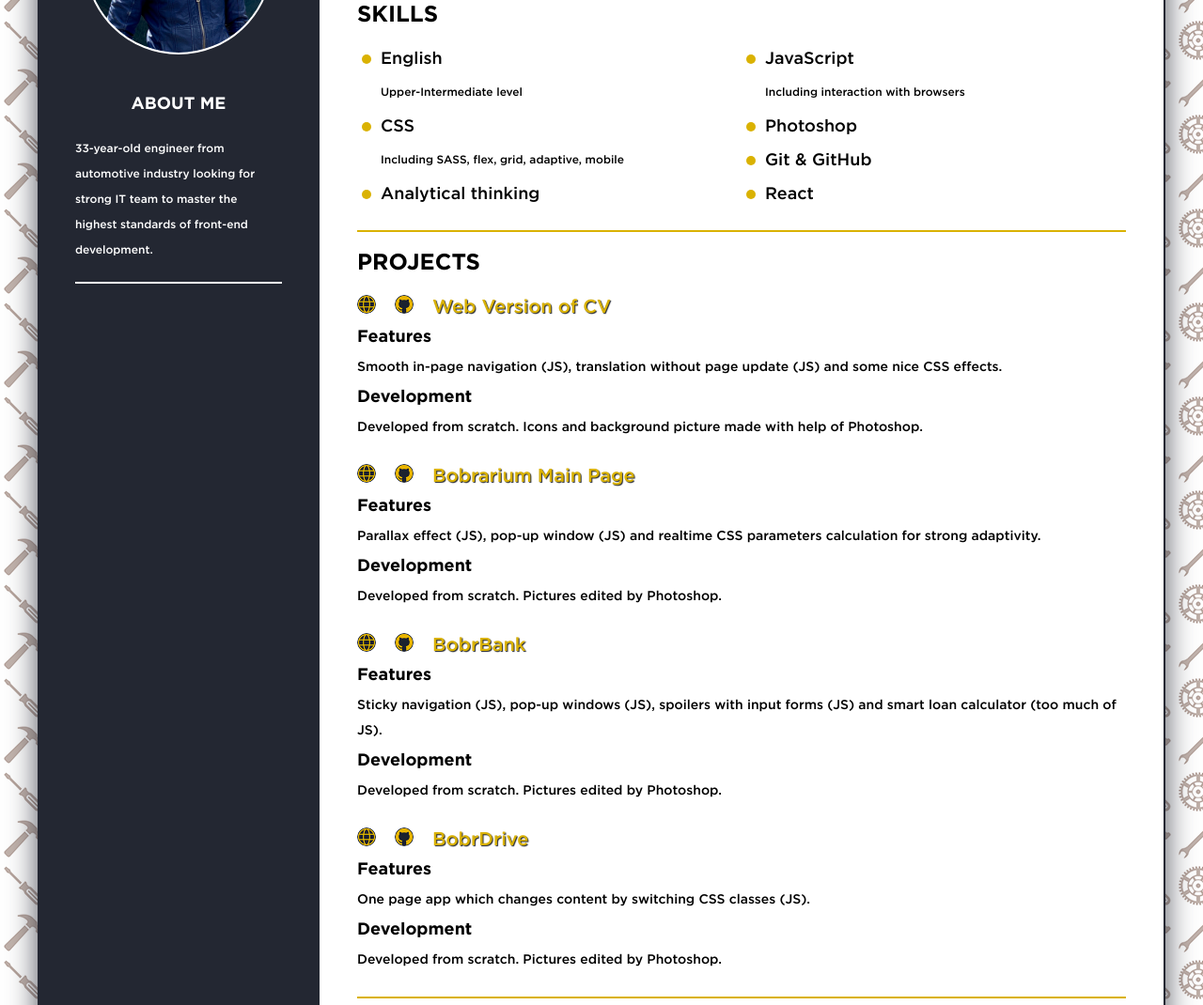
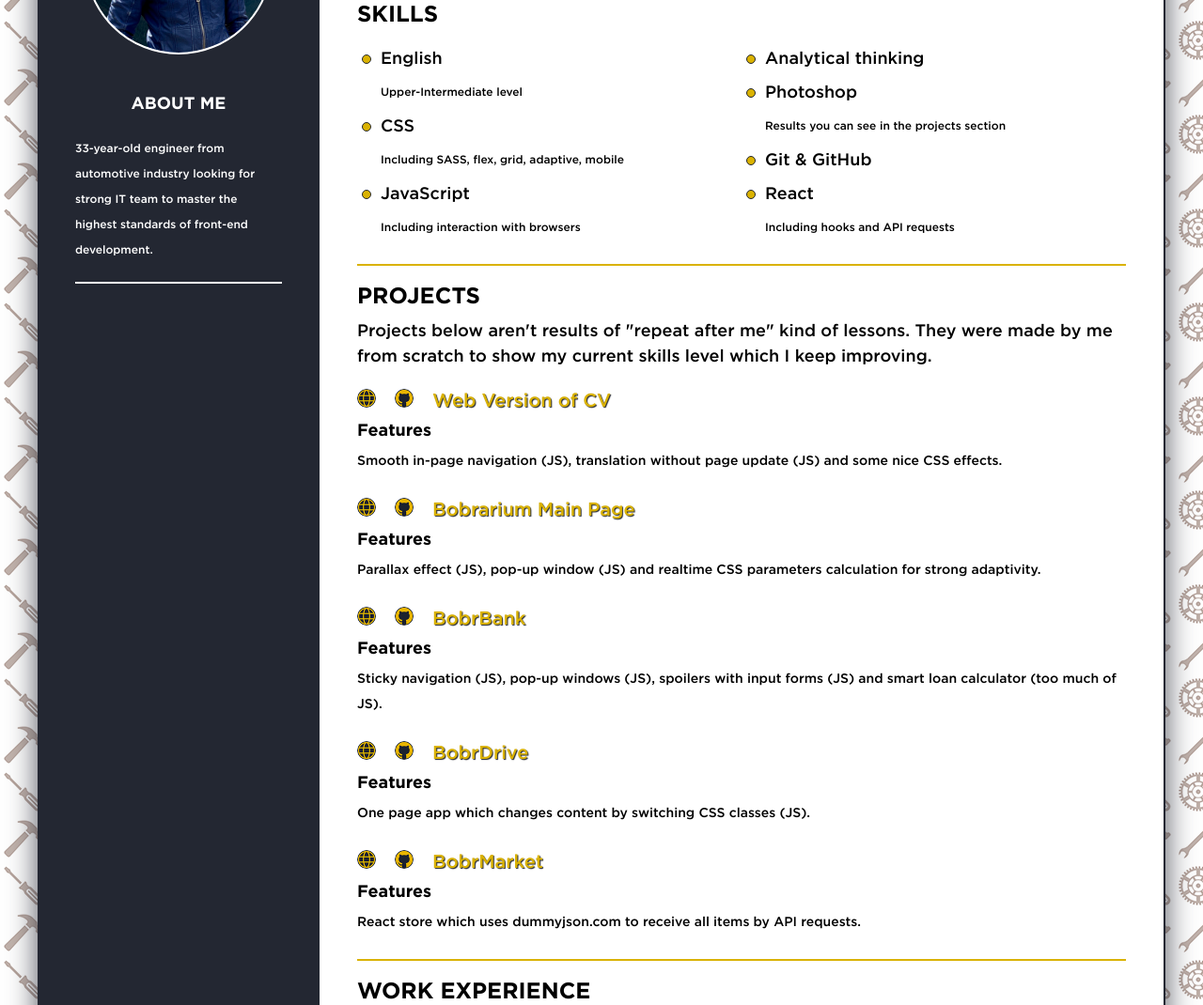
Before and after one commit to KlyukinM/CV, a plain HTML site: page index.html in a window 1280 px wide. Shown: the part 232-1302 px from the top of the page at 94% size. Drawn offline with Linux system fonts and the light colour scheme.

Commit message:
market project added

```diff
--- a/css/style.css
+++ b/css/style.css
@@ -117,27 +117,26 @@ body.eng .translate_button_ru {
 
 .menu button {
     margin-left: 9px;
-
+    transition: all 0.3s ease 0s;
 }
 
 .rus_eng_button button {
     justify-content: flex-end;
     margin-right: 9px;
-    transition: all 0.5s ease 0s;
+    transition: all 0.3s ease 0s;
 }
 
 button {
     background-color: transparent;
     text-transform: uppercase;
     font-weight: bold;
-    transition: all 0.3s ease 0s;
     padding: 5px 7px;
     border-radius: 7px;
 }
 
 button:hover {
-    background-color: rgba(35, 39, 50, 0.2);
-
+    /* background-color: rgba(35, 39, 50, 0.2);     */
+    color: #fff;
 }
 
 .rus_eng_button {
@@ -192,7 +191,7 @@ button:hover {
     transition: all 0.8s ease 0s;
 }
 
-.photo:hover {
+.sidebar:hover .photo {
     transform: scale(1.2);
     box-shadow: 0 0 15px rgba(255, 255, 255, 0.5);
 }
@@ -237,6 +236,13 @@ button:hover {
     color: #232732;
 }
 
+/* .main_nameandlinks:hover .mainlinks li.location::before,
+.main_nameandlinks:hover .mainlinks li.phone::before,
+.main_nameandlinks:hover .mainlinks li.mail::before {
+    transform: scale(1.3);
+    box-shadow: 0 0 5px rgba(35, 39, 50, 0.7);
+} */
+
 .main_name {
     flex: 1 1 70%;
     min-width: 200px;
@@ -268,8 +274,10 @@ button:hover {
     position: absolute;
     width: 20px;
     height: 20px;
+    border-radius: 50%;
     top: 8px;
     left: 0;
+    transition: all 0.3s ease 0s;
 }
 
 .mainlinks li.location::before {
@@ -295,6 +303,11 @@ button:hover {
     padding-bottom: 20px;
 }
 
+/* .main_skills:hover .main_skills_list li::before {
+    transform: scale(1.3);
+    box-shadow: 0 0 5px rgba(35, 39, 50, 0.7);
+} */
+
 .title {
     font-size: 24px;
     text-transform: uppercase;
@@ -319,8 +332,10 @@ button:hover {
     width: 10px;
     height: 10px;
     border-radius: 50%;
+    border: 1px solid #232732;
     left: 5px;
     top: 13px;
+    transition: all 0.3s ease 0s;
 }
 
 .main_skills_list p {
@@ -348,6 +363,12 @@ button:hover {
 .main_projects_container {
     border-bottom: 2px solid #dab202;
     padding-bottom: 20px;
+}
+
+.project:hover img.web,
+.project:hover img.git {
+    transform: scale(1.3);
+    box-shadow: 0 0 10px rgba(35, 39, 50, 0.7);
 }
 
 .project {
--- a/index.html
+++ b/index.html
@@ -92,18 +92,22 @@
                                             <li>CSS</li>
                                             <p class="en">Including SASS, flex, grid, adaptive, mobile</p>
                                             <p class="ru">Включая SASS, flex, grid, адаптивную и мобильную верстку</p>
-                                            <li class="en">Analytical thinking</li>
-                                            <li class="ru">Аналитическое мышление</li>
+                                            <li>JavaScript</li>
+                                            <p class="en">Including interaction with browsers</p>
+                                            <p class="ru">Включая взаимодействие с браузерами</p>
                                         </ul>
                                     </div>
                                     <div class="main_skills_right">
                                         <ul class="main_skills_list">
-                                            <li>JavaScript</li>
-                                            <p class="en">Including interaction with browsers</p>
-                                            <p class="ru">Включая взаимодействие с браузерами</p>
+                                            <li class="en">Analytical thinking</li>
+                                            <li class="ru">Аналитическое мышление</li>
                                             <li>Photoshop</li>
+                                            <p class="en">Results you can see in the projects section</p>
+                                            <p class="ru">Результаты можете увидеть в разделе проектов</p>
                                             <li>Git & GitHub</li>
                                             <li>React</li>
+                                            <p class="en">Including hooks and API requests</p>
+                                            <p class="ru">Включая хуки и API запросы</p>
                                         </ul>
                                     </div>
                                 </div>
@@ -114,6 +118,10 @@
                                     <span class="ru">Проекты</span>
                                 </div>
                                 <div class="main_projects_container">
+                                    <div>
+                                        <span class="en">Projects below aren't results of "repeat after me" kind of lessons. They were made by me from scratch to show my current skills level which I keep improving.</span>
+                                        <span class="ru">Перечисленные проекты - это не результаты уроков типа "повторяй за мной". Они были разработаны мною с нуля для демонстрации текущего уровня навыков, который я продолжаю повышать.</span>
+                                    </div>
                                     <div class="project">
                                         <div class="project_header">
                                             <div class="project_header_link_web">
@@ -137,14 +145,6 @@
                                             <div class="project_description_text">
                                                 <span class="en">Smooth in-page navigation (JS), translation without page update (JS) and some nice CSS effects.</span>
                                                 <span class="ru">Плавная навигация по странице (JS), перевод без обновления страницы (JS) и немного CSS эффектов.</span>
-                                            </div>
-                                            <div class="project_description_title">
-                                                <span class="en">Development</span>
-                                                <span class="ru">Разработка</span>
-                                            </div>
-                                            <div class="project_description_text">
-                                                <span class="en">Developed from scratch. Icons and background picture made with help of Photoshop.</span>
-                                                <span class="ru">Сделано с нуля. Иконки и фоновый рисунок сделаны с помощью Photoshop.</span>
                                             </div>
 
                                         </div>
@@ -173,15 +173,6 @@
                                                 <span class="en">Parallax effect (JS), pop-up window (JS) and realtime CSS parameters calculation for strong adaptivity.</span>
                                                 <span class="ru">Параллакс эффект (JS), всплывающее окно (JS) и расчет CSS параметров в реальном времени для мощной адаптивности.</span>
                                             </div>
-                                            <div class="project_description_title">
-                                                <span class="en">Development</span>
-                                                <span class="ru">Разработка</span>
-                                            </div>
-                                            <div class="project_description_text">
-                                                <span class="en">Developed from scratch. Pictures edited by Photoshop.</span>
-                                                <span class="ru">Сделано с нуля. Изображения подготовлены с помощью Photoshop.</span>
-                                            </div>
-
                                         </div>
                                     </div>
                                     <div class="project">
@@ -207,14 +198,6 @@
                                             <div class="project_description_text">
                                                 <span class="en">Sticky navigation (JS), pop-up windows (JS), spoilers with input forms (JS) and smart loan calculator (too much of JS).</span>
                                                 <span class="ru">Прилипающая навигация (JS), всплывающие окна (JS), спойлеры с формами ввода (JS) и умный кредитный калькулятор (слишком много JS).</span>
-                                            </div>
-                                            <div class="project_description_title">
-                                                <span class="en">Development</span>
-                                                <span class="ru">Разработка</span>
-                                            </div>
-                                            <div class="project_description_text">
-                                                <span class="en">Developed from scratch. Pictures edited by Photoshop.</span>
-                                                <span class="ru">Сделано с нуля. Изображения подготовлены с помощью Photoshop.</span>
                                             </div>
                                         </div>
                                     </div>
@@ -242,14 +225,34 @@
                                                 <span class="en">One page app which changes content by switching CSS classes (JS).</span>
                                                 <span class="ru">Одностраничное приложение, которое изменяет контент с помощью смены CSS классов (JS).</span>
                                             </div>
+
+                                        </div>
+                                    </div>
+                                    <div class="project">
+                                        <div class="project_header">
+                                            <div class="project_header_link_web">
+                                                <a href="https://klyukinm.github.io/" target="_blank"><img class="web" src="img/icons/web.png" alt=""></a>
+                                            </div>
+                                            <div class="project_header_link_git">
+                                                <a href="https://github.com/KlyukinM/bobr_market.git" target="_blank"><img class="git" src="img/icons/git.png" alt=""></a>
+                                            </div>
+                                            <a href="https://klyukinm.github.io/" target="_blank">
+                                                <div class="project_header_title">
+                                                    <span class="en">BobrMarket</span>
+                                                    <span class="ru">БобрМаркет</span>
+                                                </div>
+                                            </a>
+                                        </div>
+                                        <div class="project_description">
                                             <div class="project_description_title">
-                                                <span class="en">Development</span>
-                                                <span class="ru">Разработка</span>
+                                                <span class="en">Features</span>
+                                                <span class="ru">Особенности</span>
                                             </div>
                                             <div class="project_description_text">
-                                                <span class="en">Developed from scratch. Pictures edited by Photoshop.</span>
-                                                <span class="ru">Сделано с нуля. Изображения подготовлены с помощью Photoshop.</span>
+                                                <span class="en">React store which uses dummyjson.com to receive all items by API requests.</span>
+                                                <span class="ru">React магазин, который использует dummyjson.com для получения всех товаров.</span>
                                             </div>
+
                                         </div>
                                     </div>
                                 </div>
```
